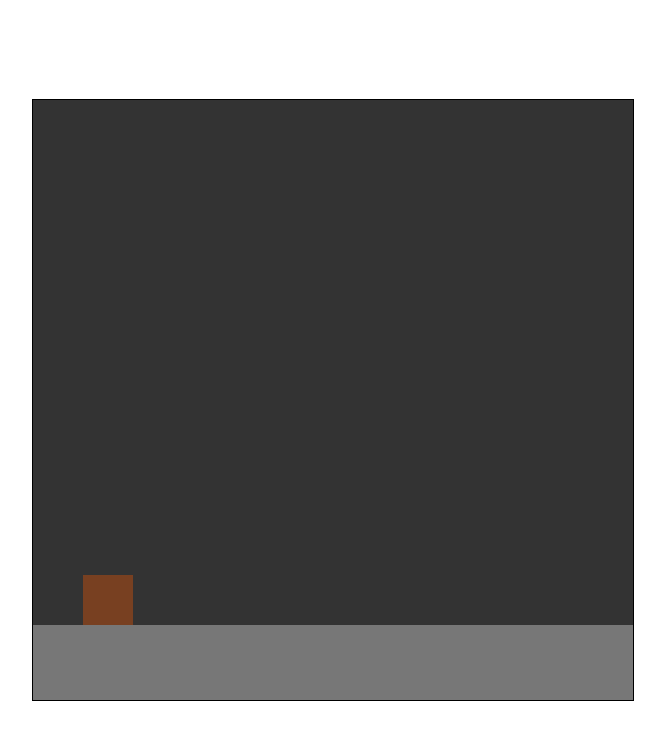
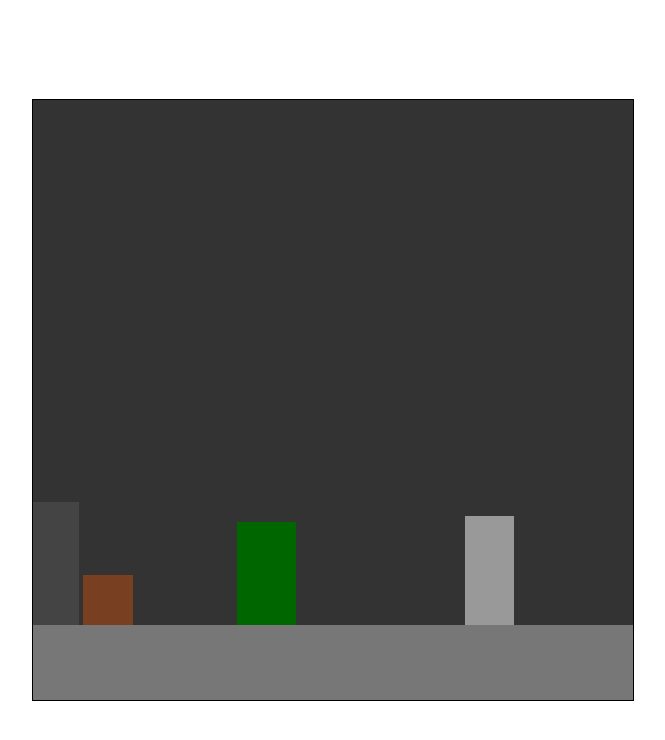
Before and after one commit to Subpvp/My-Games, a plain HTML site: page My Games/Game-1/index.html in a window 1280 px wide. Shown: the whole page, without its empty margins (307-972 px from the left). Drawn offline with Linux system fonts and the light colour scheme.

Commit message:
Criando obstáculos
movimentando os obstáculos

```diff
--- a/My Games/Game-1/index.html
+++ b/My Games/Game-1/index.html
@@ -18,7 +18,7 @@
 </head>
 <body>
     <script>
-        var canvas, ctx, altura, largura, frames = 0, maxjump = 3;
+        var canvas, ctx, altura, largura, frames = 0, maxjump = 3, velocidade = 6,
 
         chao = {
             y: 525,
@@ -63,6 +63,56 @@
                 ctx.fillRect(this.x, this.y, this.largura, this.altura)
             }
         }
+
+        obstaculos = {
+            _obs: [],
+
+            cores: ["#444", "#093", "#060", "#999", "#8888"],
+            tempoinsere: 0,
+
+            insere: function() {
+                this._obs.push({
+                    x: 600,
+                    largura: 30 + Math.floor(30 * Math.random()),
+                    altura: 30 + Math.floor(120 * Math.random()),
+                    cor: this.cores[Math.floor(5 * Math.random())]
+                });
+
+                this.tempoinsere = 30 +  Math.floor(20 * Math.random());
+            },
+
+            atualiza: function() {
+                if(this.tempoinsere == 0)
+                   this.insere();
+              else {
+                   this.tempoinsere--}
+
+
+            for (var i = 0, tam = this._obs.length; i < tam; i++) {
+                    var obs = this._obs[i];
+                    obs.x -= velocidade;
+
+                    if(obs.x <= -obs.largura) {
+                        this._obs.splice(i, 1);
+                        tam--;
+                         i--;
+
+
+                    }
+                }
+            },
+
+            desenha: function() {
+                for (var i = 0, tam = this._obs.length; i < tam; i++) {
+                    var obs = this._obs[i];
+                    ctx.fillStyle = obs.cor;
+                    ctx.fillRect(obs.x, chao.y - obs.altura, obs.largura, obs.altura);
+                }
+
+            }
+
+        }
+
         function main() {
             altura = window.innerHeight;
             largura = window.innerWidth;
@@ -97,14 +147,17 @@
             frames++;
 
             bloco.atualiza();
+            obstaculos.atualiza();
         }
         function desenha() {
             ctx.fillStyle = "#333";
             ctx.fillRect(0, 0, largura, altura);
 
             chao.desenha();
+            obstaculos.desenha();
+            bloco.desenha();
 
-            bloco.desenha();
+
         }
 
         main();
```
